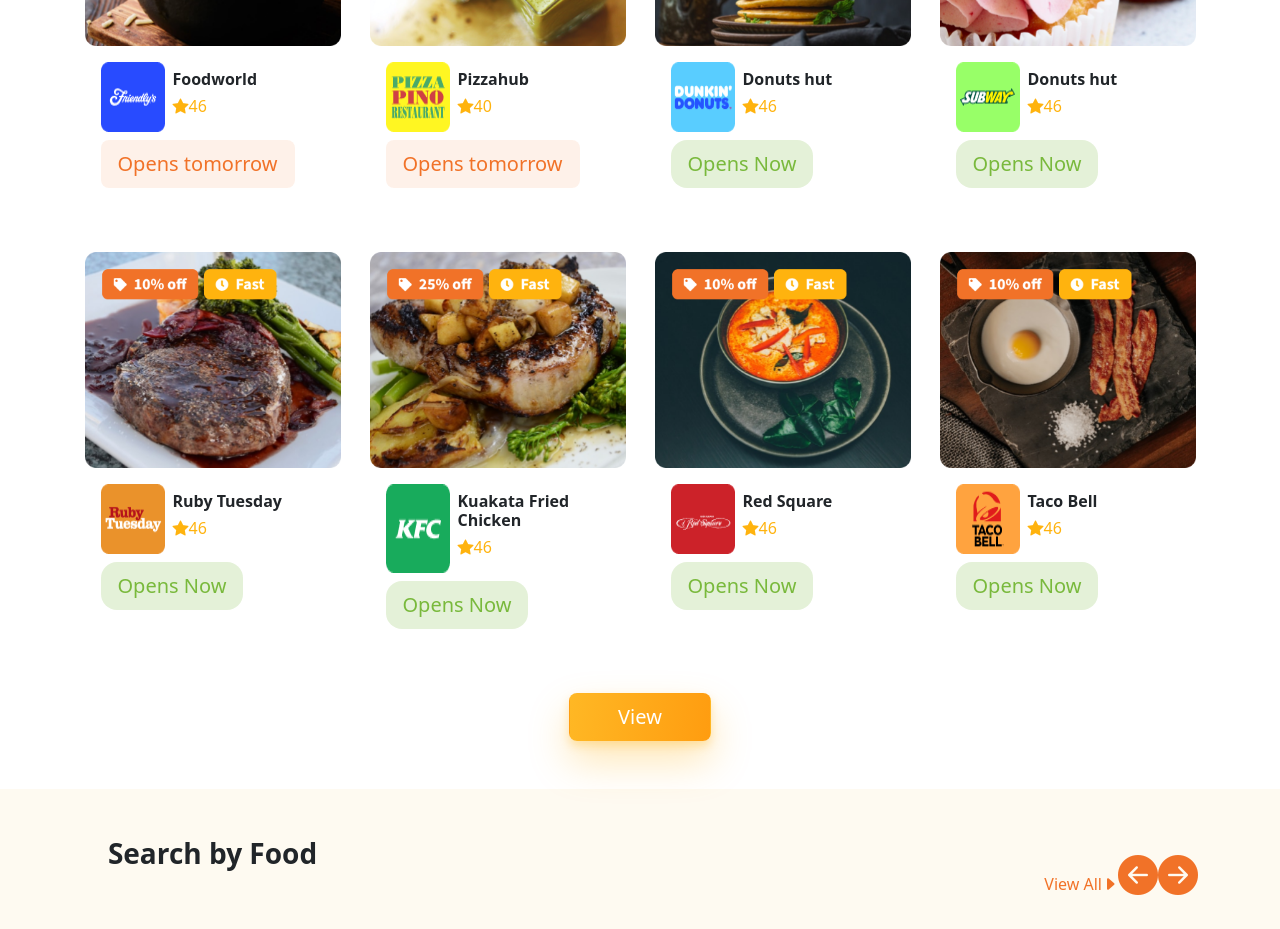
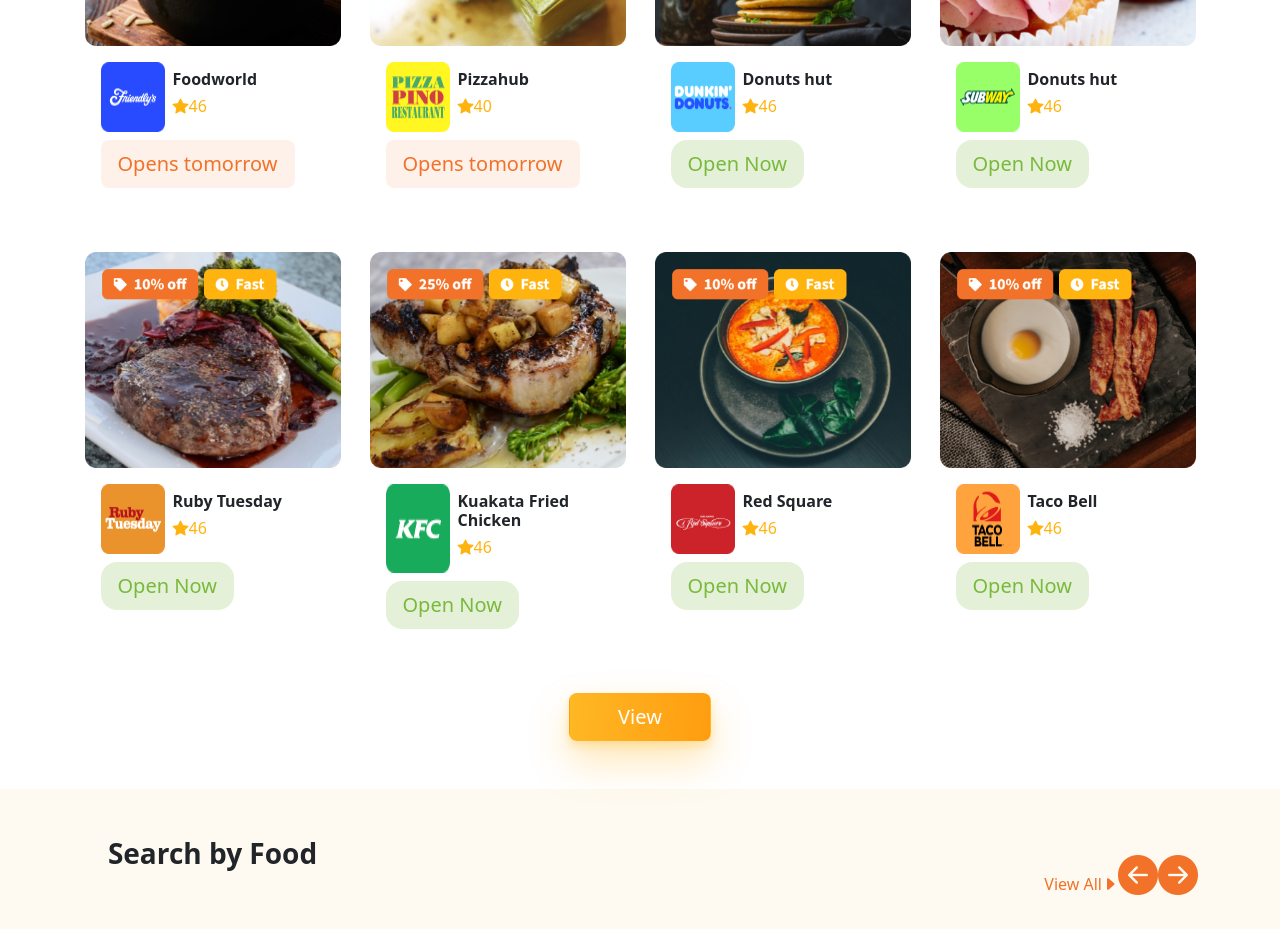
Before and after one commit to Ghullam-Mustafa/React-Assigment-02, a React (Create React App) app: page / in a window 1280 px wide. Shown: the part 2180-3109 px from the top of the page. Built offline with nearby package versions, Linux system fonts and the light colour scheme.

Commit message:
fix error

```diff
--- a/src/App.js
+++ b/src/App.js
@@ -2,6 +2,7 @@
 import  'bootstrap/dist/css/bootstrap.min.css'
 import  './css/style.css'
 import MainPage from './pages/MainPage';
+// import Button from './components/button/Button'/;
 
 function App() {
   return (
--- /dev/null
+++ b/src/components/button/Button.js
@@ -0,0 +1,9 @@
+import React from 'react'
+
+export default function Button(props) {
+  return (
+    <div>
+        <button className={props.color} >{props.title}</button>
+    </div>
+  )
+}
--- a/src/components/partFiveCards/PartFiveCards01.js
+++ b/src/components/partFiveCards/PartFiveCards01.js
@@ -1,4 +1,5 @@
 import React from 'react'
+import Button from '../button/Button'
 
 export default function PartFiveCards(props) {
     return (
@@ -13,7 +14,8 @@ export default function PartFiveCards(props) {
                             <h6 className="star"><i className="bi bi-star-fill"></i>{props.ratting}</h6>
                         </div>
                     </div>
-                    <button className="btn btn-lg btn-delivery mt-2">Opens tomorrow</button>
+                    {/* <button className="btn btn-lg btn-delivery mt-2">Opens tomorrow</button> */}
+                    <Button color='btn btn-lg btn-delivery mt-2'  title='Opens tomorrow'/>
                 </div>
             </div>
         </div>
--- a/src/components/partFiveCards/PartFiveCards02.js
+++ b/src/components/partFiveCards/PartFiveCards02.js
@@ -1,9 +1,10 @@
 import React from 'react'
+import Button from '../button/Button'
 
 export default function PartFiveCards(props) {
     return (
         <div className="col-lg-3 col-md-6 col-sm-12 mt-5">
-            <div className="card border border-0 text-start mx-auto" style={{width: '16rem'}}>
+            <div className="card border border-0 text-start mx-auto" style={{ width: '16rem' }}>
                 <img src={props.img1} className="img-fluid" alt="" />
                 <div className="card-body ">
                     <div className="d-flex">
@@ -13,7 +14,9 @@ export default function PartFiveCards(props) {
                             <h6 className="star"><i className="bi bi-star-fill"></i>{props.ratting}</h6>
                         </div>
                     </div>
-                    <button class="btn btn-lg btn-delivery-2 mt-2">Opens Now</button>                </div>
+                    {/* <button class="btn btn-lg btn-delivery-2 mt-2">Opens Now</button> */}
+                    <Button title='Open Now' color='btn btn-lg btn-delivery-2 mt-2'/>
+                </div>
             </div>
         </div>
     )
```
